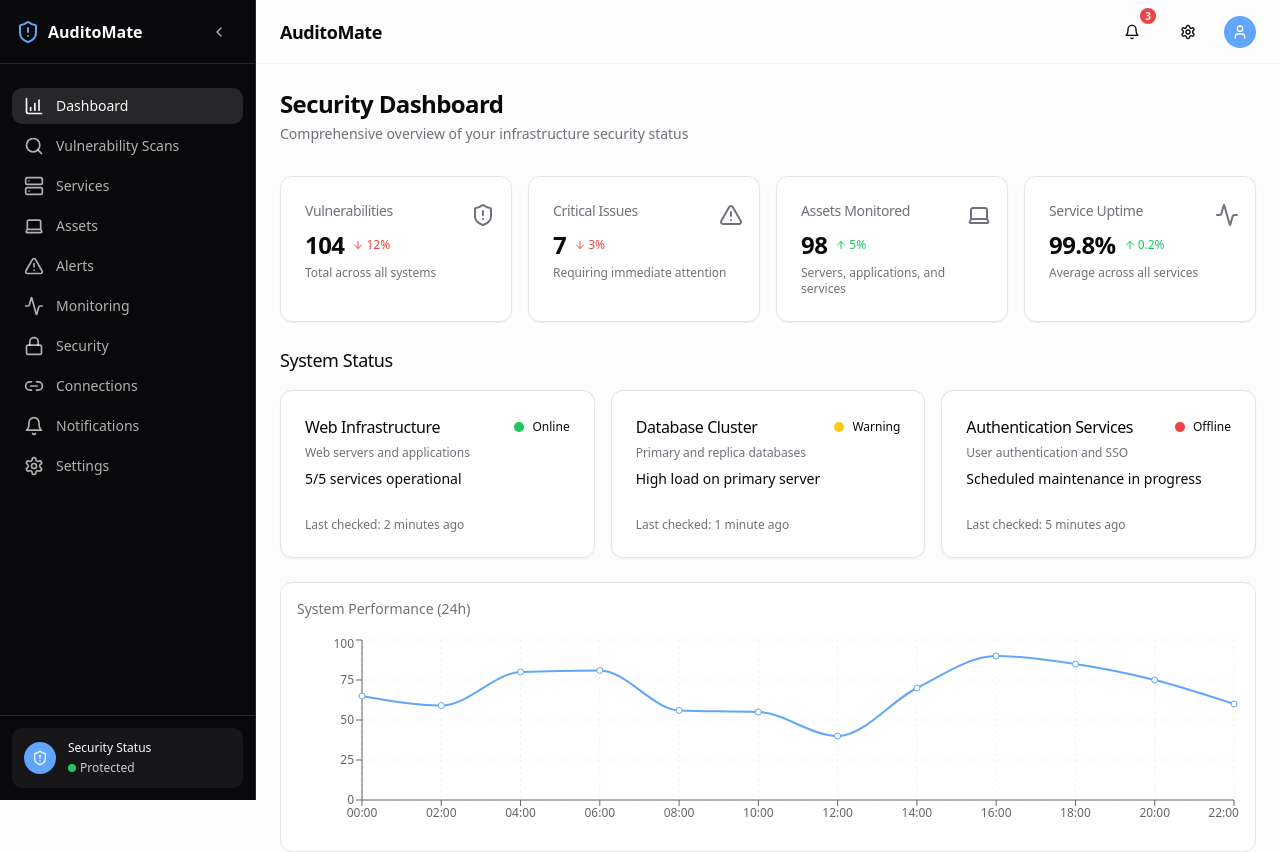
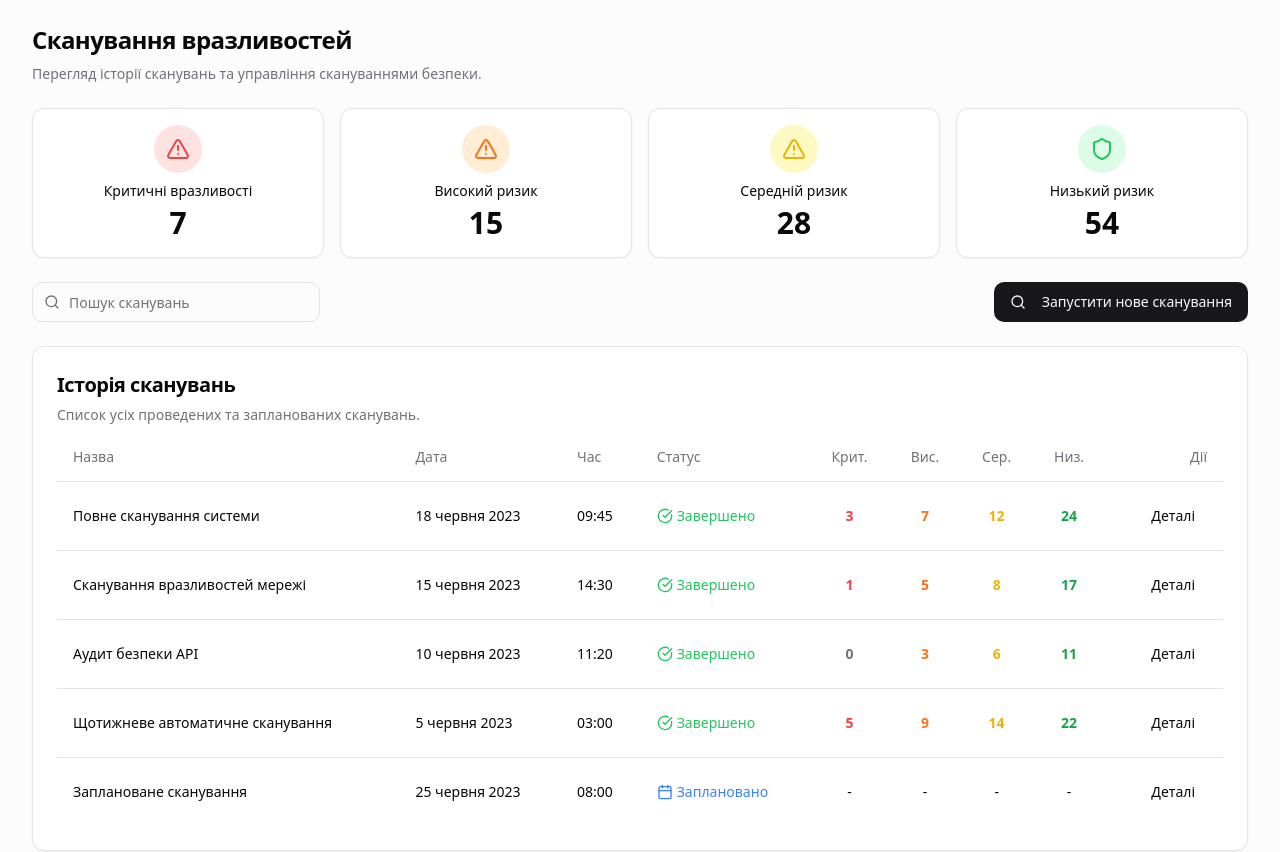
Before and after one commit to cyber-serafim/auditomate-dashboard, a React (Vite) app: page /scans in a window 1280 px wide. Shown: the top 852 px of the page. Built offline with nearby package versions, Linux system fonts and the light colour scheme.

Commit message:
Add scans page
Create the scans page with basic structure.

```diff
--- a/src/App.tsx
+++ b/src/App.tsx
@@ -1,3 +1,4 @@
+
 import { Toaster } from "@/components/ui/toaster";
 import { Toaster as Sonner } from "@/components/ui/sonner";
 import { TooltipProvider } from "@/components/ui/tooltip";
@@ -7,6 +8,7 @@ import Index from "./pages/Index";
 import NotFound from "./pages/NotFound";
 import ErrorBoundary from "./components/ErrorBoundary";
 import Settings from "./pages/Settings";
+import Scans from "./pages/Scans";
 
 const queryClient = new QueryClient({
   defaultOptions: {
@@ -31,7 +33,7 @@ const App = () => (
           } />
           <Route path="/scans" element={
             <ErrorBoundary componentName="Scans">
-              <Index />
+              <Scans />
             </ErrorBoundary>
           } />
           <Route path="/services" element={
--- /dev/null
+++ b/src/pages/Scans.tsx
@@ -0,0 +1,249 @@
+
+import React, { useState } from 'react';
+import { Card, CardContent, CardDescription, CardHeader, CardTitle } from "@/components/ui/card";
+import { Button } from "@/components/ui/button";
+import { Table, TableBody, TableCell, TableHead, TableHeader, TableRow } from "@/components/ui/table";
+import { Search, AlertTriangle, Shield, CheckCircle, XCircle, Calendar, Clock } from "lucide-react";
+import { Input } from "@/components/ui/input";
+
+const scansData = [
+  {
+    id: 1,
+    name: "Повне сканування системи",
+    date: "18 червня 2023",
+    time: "09:45",
+    status: "completed",
+    critical: 3,
+    high: 7,
+    medium: 12,
+    low: 24,
+  },
+  {
+    id: 2,
+    name: "Сканування вразливостей мережі",
+    date: "15 червня 2023",
+    time: "14:30",
+    status: "completed",
+    critical: 1,
+    high: 5,
+    medium: 8,
+    low: 17,
+  },
+  {
+    id: 3,
+    name: "Аудит безпеки API",
+    date: "10 червня 2023",
+    time: "11:20",
+    status: "completed",
+    critical: 0,
+    high: 3,
+    medium: 6,
+    low: 11,
+  },
+  {
+    id: 4,
+    name: "Щотижневе автоматичне сканування",
+    date: "5 червня 2023",
+    time: "03:00",
+    status: "completed",
+    critical: 5,
+    high: 9,
+    medium: 14,
+    low: 22,
+  },
+  {
+    id: 5,
+    name: "Заплановане сканування",
+    date: "25 червня 2023",
+    time: "08:00",
+    status: "scheduled",
+    critical: 0,
+    high: 0,
+    medium: 0,
+    low: 0,
+  },
+];
+
+const ScanStatusBadge = ({ status }: { status: string }) => {
+  if (status === "completed") {
+    return (
+      <div className="flex items-center gap-1">
+        <CheckCircle className="h-4 w-4 text-green-500" />
+        <span className="text-green-500 text-sm">Завершено</span>
+      </div>
+    );
+  } else if (status === "scheduled") {
+    return (
+      <div className="flex items-center gap-1">
+        <Calendar className="h-4 w-4 text-blue-500" />
+        <span className="text-blue-500 text-sm">Заплановано</span>
+      </div>
+    );
+  } else if (status === "in-progress") {
+    return (
+      <div className="flex items-center gap-1">
+        <Clock className="h-4 w-4 text-amber-500 animate-pulse" />
+        <span className="text-amber-500 text-sm">В процесі</span>
+      </div>
+    );
+  } else {
+    return (
+      <div className="flex items-center gap-1">
+        <XCircle className="h-4 w-4 text-red-500" />
+        <span className="text-red-500 text-sm">Помилка</span>
+      </div>
+    );
+  }
+};
+
+const ScanSummary = () => {
+  return (
+    <div className="grid grid-cols-1 md:grid-cols-4 gap-4 mb-6">
+      <Card>
+        <CardContent className="p-4 flex flex-col items-center">
+          <div className="rounded-full bg-red-100 p-3 mb-2">
+            <AlertTriangle className="h-6 w-6 text-red-500" />
+          </div>
+          <p className="text-sm font-medium">Критичні вразливості</p>
+          <p className="text-3xl font-bold mt-1">7</p>
+        </CardContent>
+      </Card>
+
+      <Card>
+        <CardContent className="p-4 flex flex-col items-center">
+          <div className="rounded-full bg-orange-100 p-3 mb-2">
+            <AlertTriangle className="h-6 w-6 text-orange-500" />
+          </div>
+          <p className="text-sm font-medium">Високий ризик</p>
+          <p className="text-3xl font-bold mt-1">15</p>
+        </CardContent>
+      </Card>
+
+      <Card>
+        <CardContent className="p-4 flex flex-col items-center">
+          <div className="rounded-full bg-yellow-100 p-3 mb-2">
+            <AlertTriangle className="h-6 w-6 text-yellow-500" />
+          </div>
+          <p className="text-sm font-medium">Середній ризик</p>
+          <p className="text-3xl font-bold mt-1">28</p>
+        </CardContent>
+      </Card>
+
+      <Card>
+        <CardContent className="p-4 flex flex-col items-center">
+          <div className="rounded-full bg-green-100 p-3 mb-2">
+            <Shield className="h-6 w-6 text-green-500" />
+          </div>
+          <p className="text-sm font-medium">Низький ризик</p>
+          <p className="text-3xl font-bold mt-1">54</p>
+        </CardContent>
+      </Card>
+    </div>
+  );
+};
+
+const Scans = () => {
+  const [searchQuery, setSearchQuery] = useState('');
+
+  const filteredScans = scansData.filter(scan =>
+    scan.name.toLowerCase().includes(searchQuery.toLowerCase())
+  );
+
+  return (
+    <div className="container py-6 space-y-6">
+      <div className="flex flex-col gap-2">
+        <h1 className="text-2xl font-semibold tracking-tight">Сканування вразливостей</h1>
+        <p className="text-sm text-muted-foreground">
+          Перегляд історії сканувань та управління скануваннями безпеки.
+        </p>
+      </div>
+
+      <ScanSummary />
+
+      <div className="flex flex-col md:flex-row justify-between gap-4 mb-4">
+        <div className="relative w-full md:w-72">
+          <Search className="absolute left-3 top-1/2 transform -translate-y-1/2 h-4 w-4 text-muted-foreground" />
+          <Input
+            className="pl-9"
+            placeholder="Пошук сканувань"
+            value={searchQuery}
+            onChange={(e) => setSearchQuery(e.target.value)}
+          />
+        </div>
+        <Button className="w-full md:w-auto">
+          <Search className="mr-2 h-4 w-4" />
+          Запустити нове сканування
+        </Button>
+      </div>
+
+      <Card>
+        <CardHeader className="pb-2">
+          <CardTitle className="text-xl">Історія сканувань</CardTitle>
+          <CardDescription>Список усіх проведених та запланованих сканувань.</CardDescription>
+        </CardHeader>
+        <CardContent>
+          <Table>
+            <TableHeader>
+              <TableRow>
+                <TableHead>Назва</TableHead>
+                <TableHead>Дата</TableHead>
+                <TableHead>Час</TableHead>
+                <TableHead>Статус</TableHead>
+                <TableHead className="text-center">Крит.</TableHead>
+                <TableHead className="text-center">Вис.</TableHead>
+                <TableHead className="text-center">Сер.</TableHead>
+                <TableHead className="text-center">Низ.</TableHead>
+                <TableHead className="text-right">Дії</TableHead>
+              </TableRow>
+            </TableHeader>
+            <TableBody>
+              {filteredScans.map((scan) => (
+                <TableRow key={scan.id}>
+                  <TableCell className="font-medium">{scan.name}</TableCell>
+                  <TableCell>{scan.date}</TableCell>
+                  <TableCell>{scan.time}</TableCell>
+                  <TableCell>
+                    <ScanStatusBadge status={scan.status} />
+                  </TableCell>
+                  <TableCell className="text-center">
+                    {scan.status === "completed" ? (
+                      <span className={`font-semibold ${scan.critical > 0 ? 'text-red-500' : 'text-muted-foreground'}`}>
+                        {scan.critical}
+                      </span>
+                    ) : '-'}
+                  </TableCell>
+                  <TableCell className="text-center">
+                    {scan.status === "completed" ? (
+                      <span className={`font-semibold ${scan.high > 0 ? 'text-orange-500' : 'text-muted-foreground'}`}>
+                        {scan.high}
+                      </span>
+                    ) : '-'}
+                  </TableCell>
+                  <TableCell className="text-center">
+                    {scan.status === "completed" ? (
+                      <span className={`font-semibold ${scan.medium > 0 ? 'text-yellow-500' : 'text-muted-foreground'}`}>
+                        {scan.medium}
+                      </span>
+                    ) : '-'}
+                  </TableCell>
+                  <TableCell className="text-center">
+                    {scan.status === "completed" ? (
+                      <span className={`font-semibold ${scan.low > 0 ? 'text-green-600' : 'text-muted-foreground'}`}>
+                        {scan.low}
+                      </span>
+                    ) : '-'}
+                  </TableCell>
+                  <TableCell className="text-right">
+                    <Button variant="ghost" size="sm">Деталі</Button>
+                  </TableCell>
+                </TableRow>
+              ))}
+            </TableBody>
+          </Table>
+        </CardContent>
+      </Card>
+    </div>
+  );
+};
+
+export default Scans;
```
